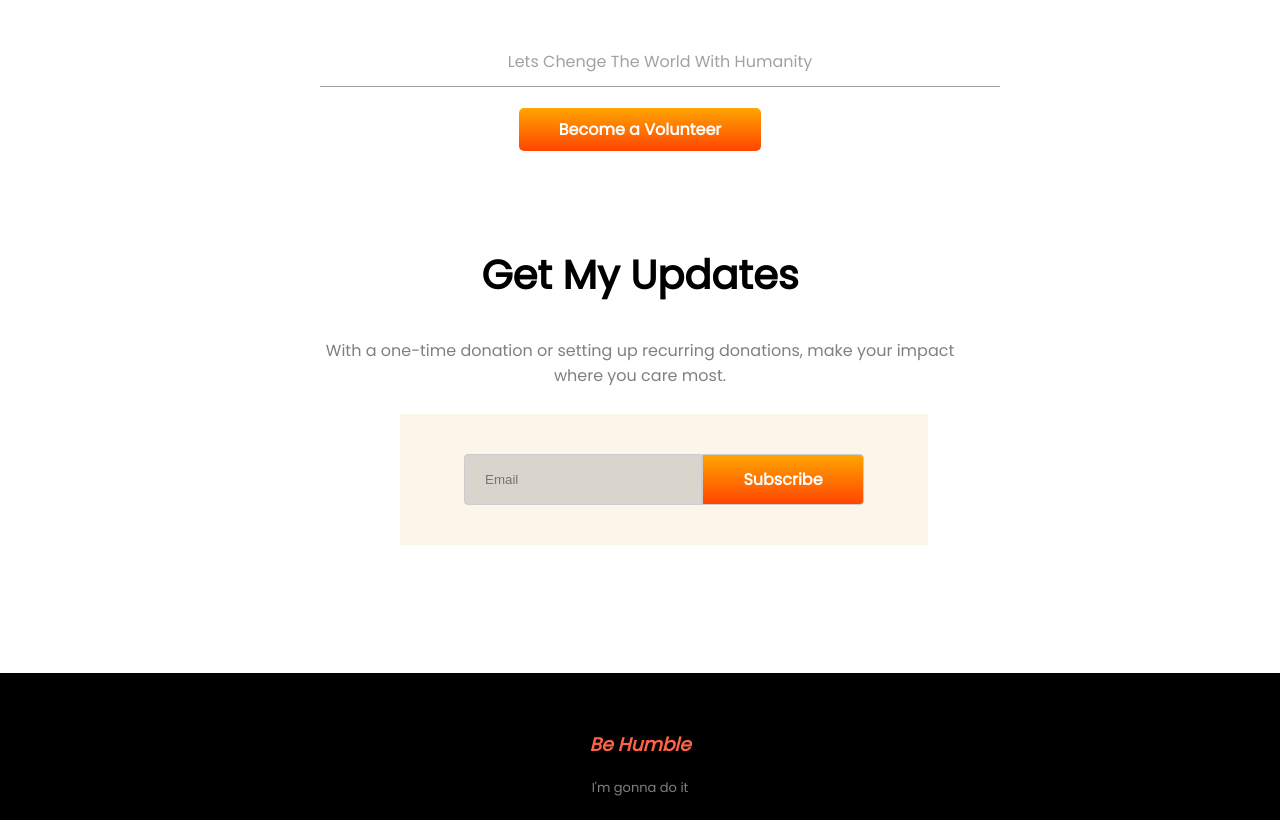
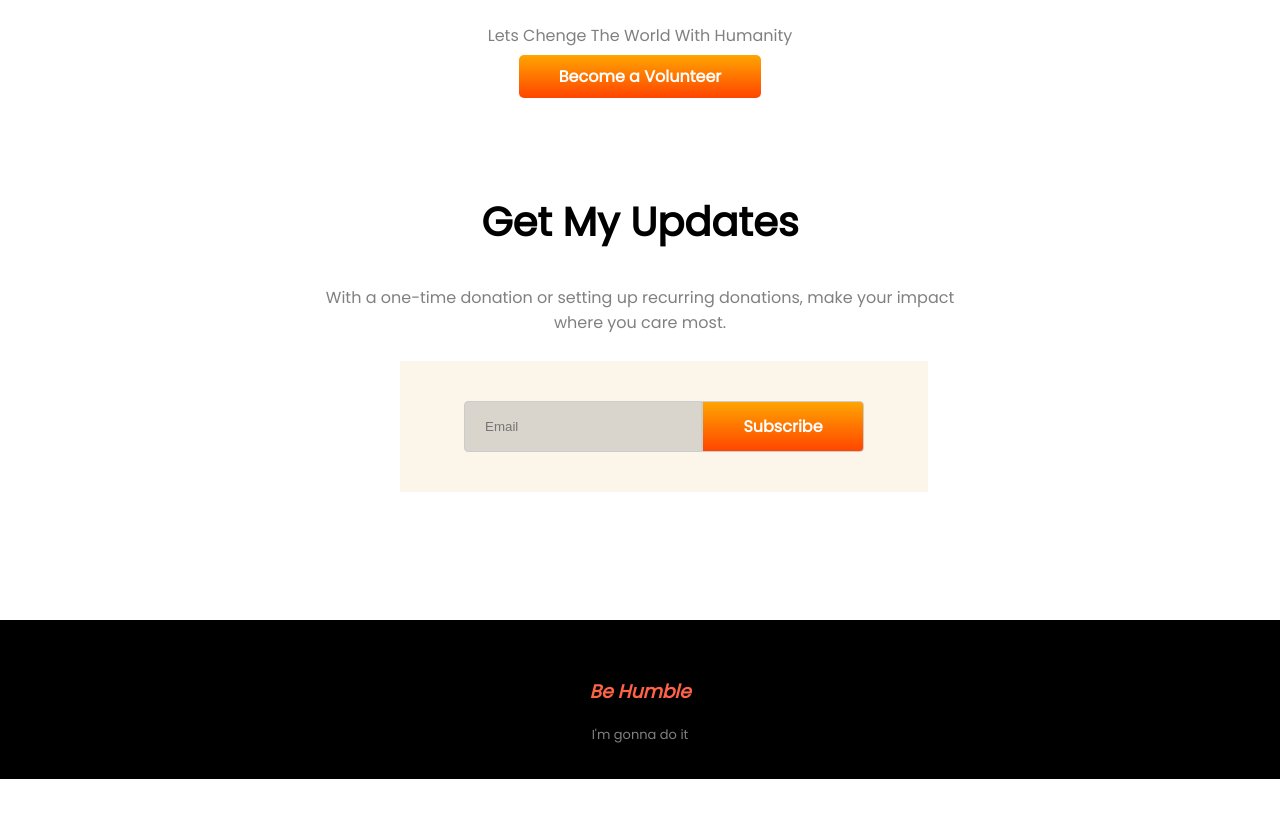
Before and after one commit to sumiyamoon05/happy-donate, a plain HTML site: page index.html in a window 1280 px wide. Shown: the part 2228-3048 px from the top of the page. After the commit the page ends 3007 px from the top, so only its background shows below. Drawn offline with Linux system fonts and the light colour scheme.

Commit message:
end commit

```diff
--- a/index.html
+++ b/index.html
@@ -99,7 +99,7 @@
         </div>
     </div>
     <div class="home-page">
-        <p class="end-of-second-section">Lets Chenge The World With Humanity</p>
+        <p style="color: gray;">Lets Chenge The World With Humanity</p>
         <a class="link-button" href="">Become a Volunteer</a>
     </div>
     <section>
```
